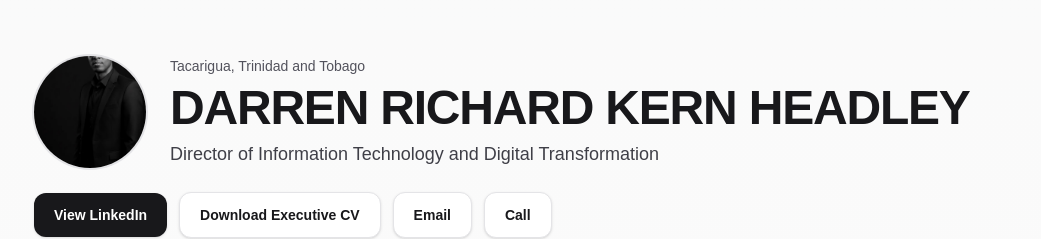
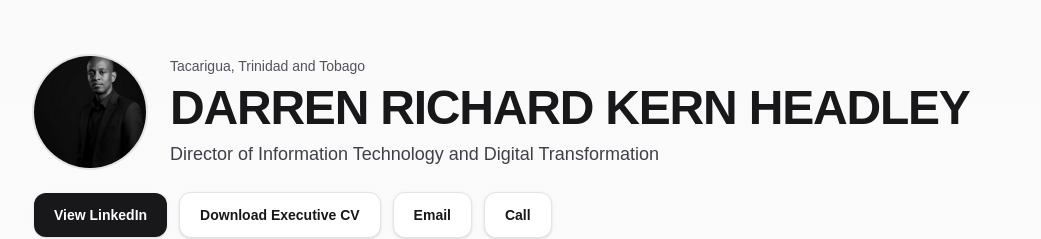
Before and after one commit to ZeroZenx/darren-headley-personal-site, a Next.js app: page / in a window 1280 px wide. Shown: the top 239 px of the page, without its empty margins (118-1159 px from the left). Built offline with nearby package versions, Linux system fonts and the light colour scheme.

Commit message:
Adjust headshot focal point in circular avatar

```diff
--- a/src/app/page.tsx
+++ b/src/app/page.tsx
@@ -190,7 +190,7 @@ export default function Home() {
                 src="/headshot.jpg"
                 alt="Darren Richard Kern Headley"
                 fill
-                className="object-cover object-[50%_15%] sm:object-center"
+                className="object-cover object-[50%_8%]"
                 priority
               />
             </div>
```
